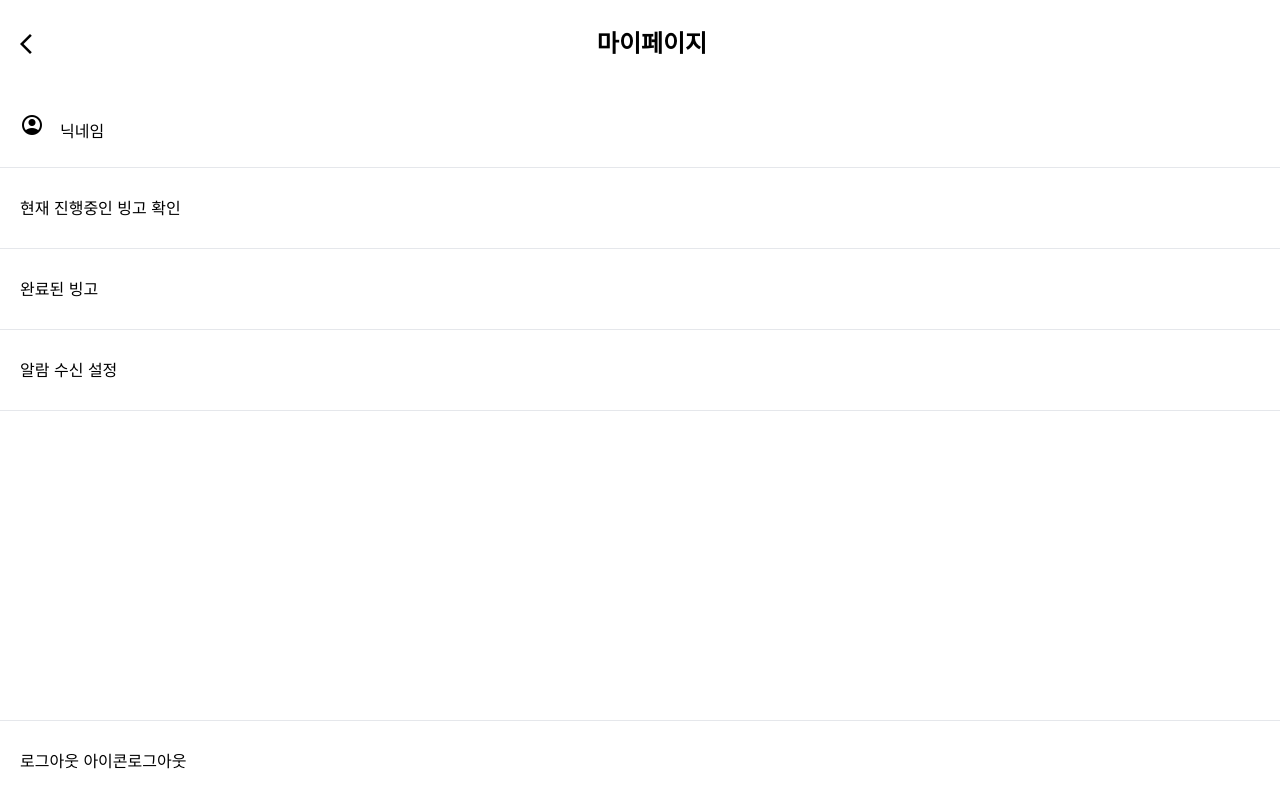
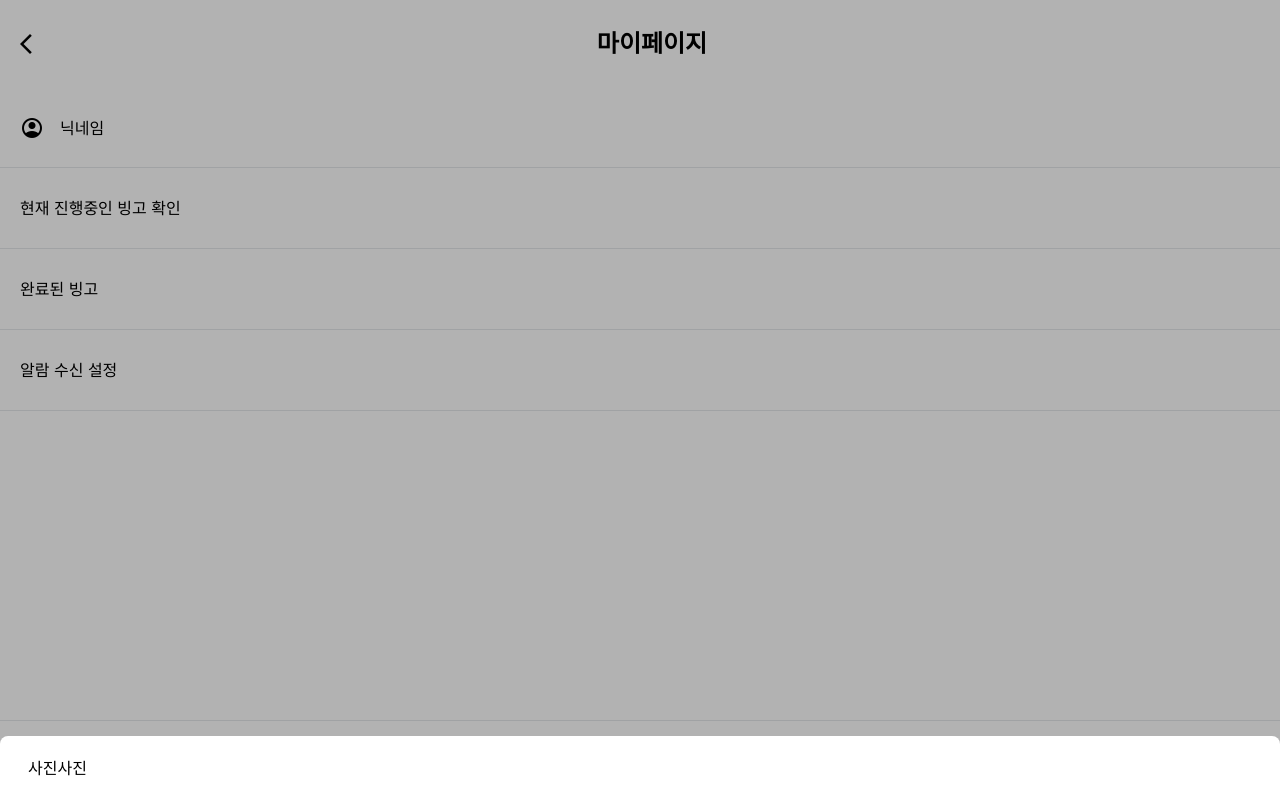
Before and after one commit to hjleee93/Bucket-List-Bingo, a Next.js app: page /my-page in a window 1280 px wide. Both pictures are taken after a click on the element "account_circle". Built offline with nearby package versions, Linux system fonts and the light colour scheme.

Commit message:
- built bottom dialog - reinstall headless ui

```diff
--- a/package.json
+++ b/package.json
@@ -9,7 +9,7 @@
     "lint": "next lint"
   },
   "dependencies": {
-    "@headlessui/react": "^2.1.5",
+    "@headlessui/react": "^2.2.0",
     "@reduxjs/toolkit": "^2.2.7",
     "@tiptap/extension-bubble-menu": "^2.6.6",
     "@tiptap/extension-color": "^2.6.6",
--- a/src/app/my-page/page.tsx
+++ b/src/app/my-page/page.tsx
@@ -4,9 +4,14 @@ import ListItem from "@/components/list/Item"
 import BackLayout from "../layouts/backLayout"
 import UserAvatar from "../user/components/avatar"
 import { useRouter } from "next/navigation";
+import BottomDialog from "@/components/BottomDialog";
+import { useState } from "react";
 
 export default function MyPage() {
   const router = useRouter();
+
+  const [isOpen, setIsOpen] = useState(false);
+
 
   function logout() {
     console.log('logout')
@@ -14,22 +19,25 @@ export default function MyPage() {
 
   function changeAvatar() {
 
+    setIsOpen(true);
+    console.log('change avatar')
+
   }
 
   return (
     <BackLayout title='마이페이지'>
 
       <li className="h-[80px] border-b flex items-center">
-  <p className="mx-5">
+        <p className="mx-5 flex items-center">
           {/* TODO: avatar보다 더 좋은 단어가 있나?? */}
-      <UserAvatar onClick={changeAvatar}/>
+          <UserAvatar onClick={changeAvatar} />
           <span className="ml-4" onClick={() => router.push('/user/set-nickname')}>{'닉네임'}</span>
         </p>
       </li>
 
       <ListItem label="현재 진행중인 빙고 확인" onClick={() => router.push('/bingo/list/progress')} />
-      <ListItem label="완료된 빙고" onClick={() => router.push('/bingo/list/completed')}/>
-      <ListItem label="알람 수신 설정" onClick={() => router.push('/alarm/settings')}/>
+      <ListItem label="완료된 빙고" onClick={() => router.push('/bingo/list/completed')} />
+      <ListItem label="알람 수신 설정" onClick={() => router.push('/alarm/settings')} />
       {/* TODO: footer 말고 뭐가 있을까? */}
       <footer className="h-[80px] flex items-center border-t w-full fixed bottom-0" onClick={logout}>
         <div className="flex flex-row mx-5">
@@ -37,6 +45,11 @@ export default function MyPage() {
           로그아웃
         </div>
       </footer>
+      <BottomDialog isOpen={isOpen} sendIsOpen={() => setIsOpen(false)} >
+        <div>
+          사진사진
+        </div>
+        </BottomDialog>
 
 
     </BackLayout>
--- /dev/null
+++ b/src/components/BottomDialog.tsx
@@ -0,0 +1,23 @@
+'use client'
+import { Dialog, DialogBackdrop, DialogPanel } from '@headlessui/react'
+
+interface BottomDialogProps {
+  children: React.ReactNode;
+  isOpen: boolean;
+  sendIsOpen: (value: boolean) => void;
+}
+
+export default function BottomDialog({ children, isOpen, sendIsOpen }: BottomDialogProps) {
+  console.log('bottom dialog ', children)
+  return (
+    <>
+      <Dialog open={isOpen} onClose={() => { sendIsOpen(false) }} className="z-10 focus:outline-none overflow-y-auto">
+        <DialogBackdrop transition className="fixed inset-0 bg-black/30 duration-300 ease-out data-[closed]:opacity-0">
+          <DialogPanel transition className="px-7 py-5 bg-white h-auto bottom-0 fixed w-screen rounded-tl-lg rounded-tr-lg">
+            {children}
+          </DialogPanel>
+        </DialogBackdrop>
+      </Dialog>
+    </>
+  )
+}
--- a/src/components/Dialog.tsx
+++ b/src/components/Dialog.tsx
@@ -1,4 +1,4 @@
-import { Button, Dialog, DialogPanel, DialogTitle } from '@headlessui/react'
+import { Dialog, DialogPanel } from '@headlessui/react'
 
 interface CustomDialogProps {
   isOpen: boolean;
```
Also changed, not shown: 1 other file (tests, documents, lock files or other folders). Lines whose indentation alone changed are shown as unchanged.
